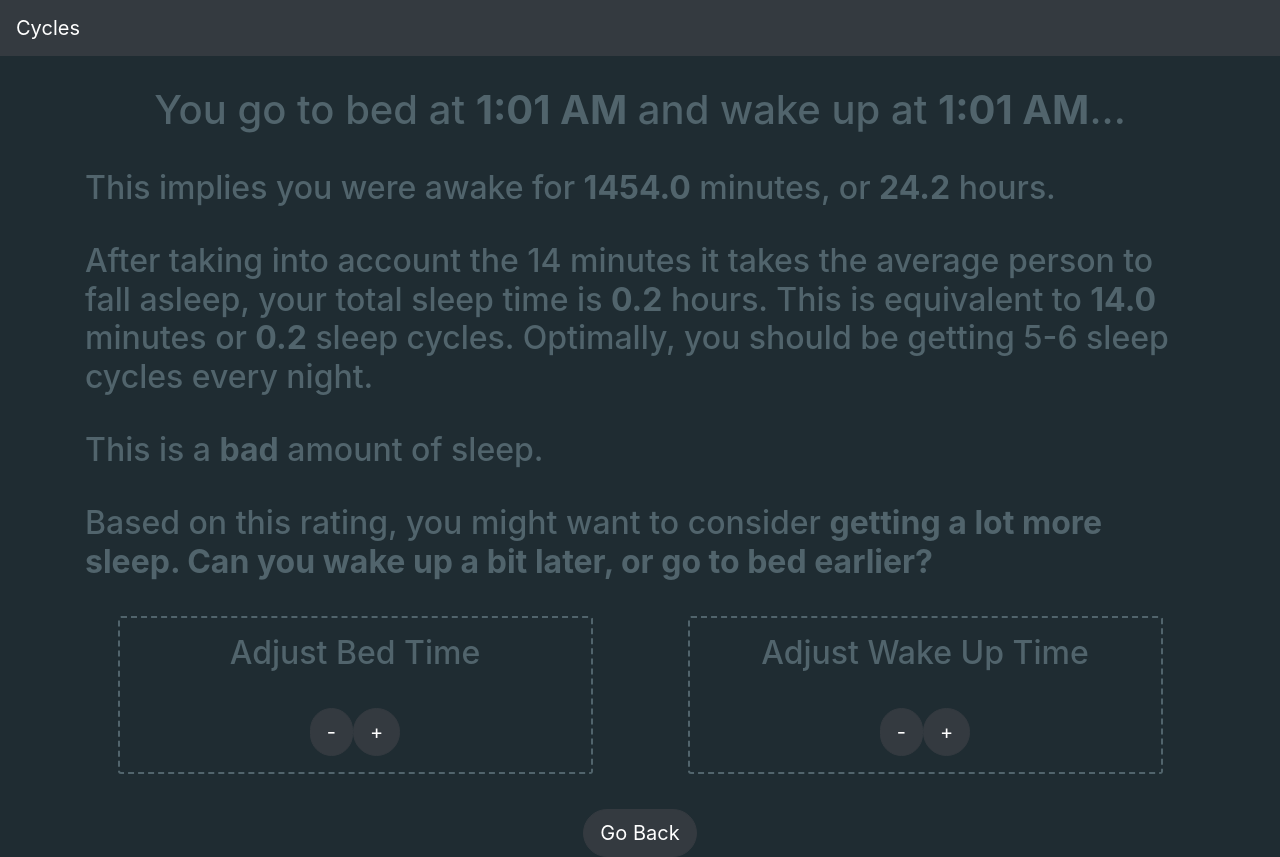
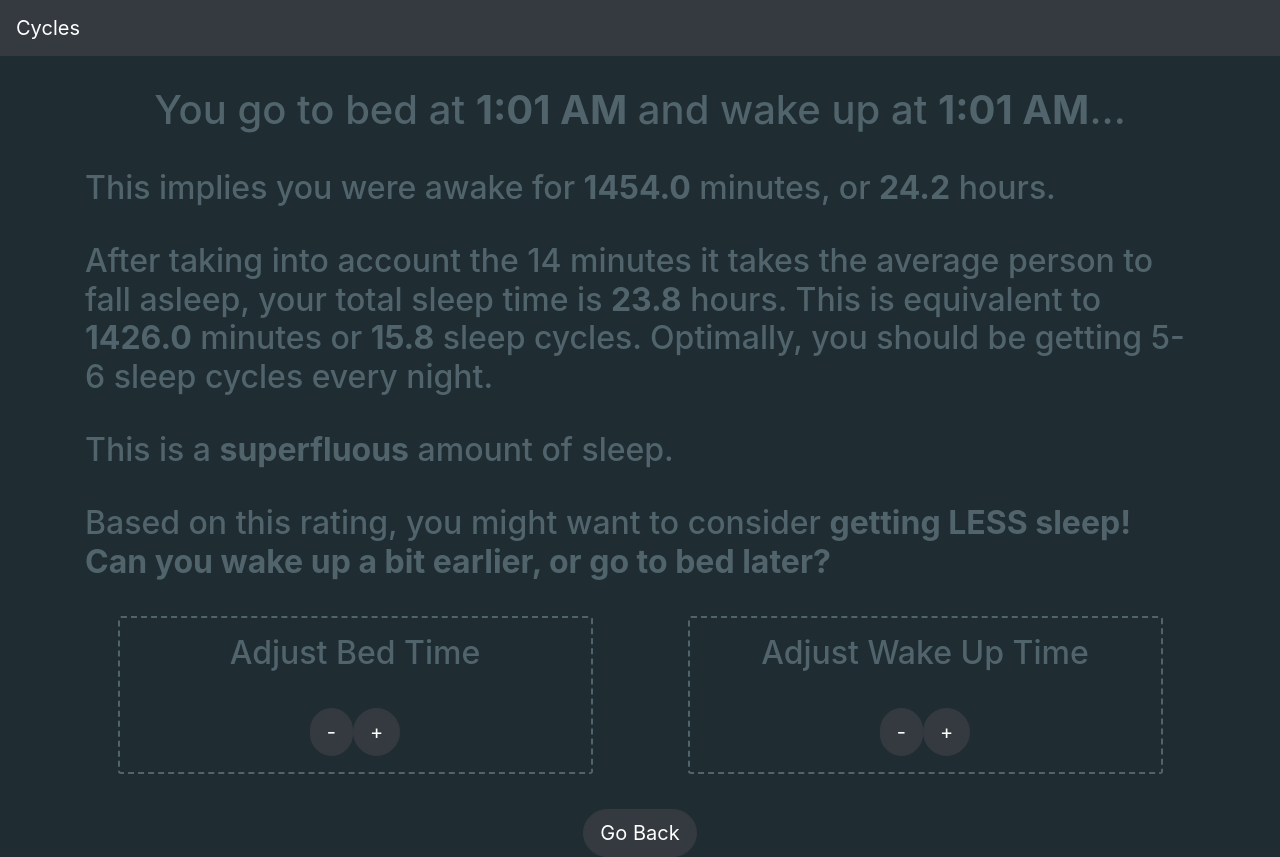
Before and after one commit to simpleauthority/cycles, a Nuxt app: page /rate/1/1/1/1/1/1 in a window 1280 px wide. Built offline with nearby package versions, Linux system fonts and the light colour scheme; what vue-luxon would draw is missing.

Commit message:
idk anymore tbh

```diff
--- a/pages/rate/_shour/_sminute/_stype/_whour/_wminute/_wtype/index.vue
+++ b/pages/rate/_shour/_sminute/_stype/_whour/_wminute/_wtype/index.vue
@@ -82,9 +82,13 @@ export default {
       const wakeMinutes = this.wakeTime.getMinutes() + (this.wakeTime.getHours() * 60)
       const sleepMinutes = this.actualSleepTime.getMinutes() + (this.actualSleepTime.getHours() * 60)
 
-      let wakingMinutes = sleepMinutes - wakeMinutes
-      if (wakingMinutes <= 0 || wakingMinutes - 14 === 0) {
-        wakingMinutes = 1440 + Math.abs(wakingMinutes) // awake for over 24 hours?!!!
+      let wakingMinutes = 0
+      if (wakeMinutes - sleepMinutes > 14) {
+        // awake less than 24 hours (14 is adjusted time to fall asleep)
+        wakingMinutes = wakeMinutes - sleepMinutes
+      } else {
+        // awake longer than 24 hours
+        wakingMinutes = 1440 + Math.abs(sleepMinutes - wakeMinutes)
       }
 
       return wakingMinutes
@@ -93,7 +97,12 @@ export default {
       return this.totalWakingMinutes / 60
     },
     totalSleepDurationMinutes () {
-      return Math.abs(1440 - this.totalWakingMinutes)
+      let wakingMinutes = this.totalWakingMinutes
+      if (wakingMinutes > 1440) {
+        wakingMinutes -= 1440
+      }
+
+      return Math.abs(1440 - wakingMinutes)
     },
     totalSleepDurationHours () {
       return this.totalSleepDurationMinutes / 60
```
